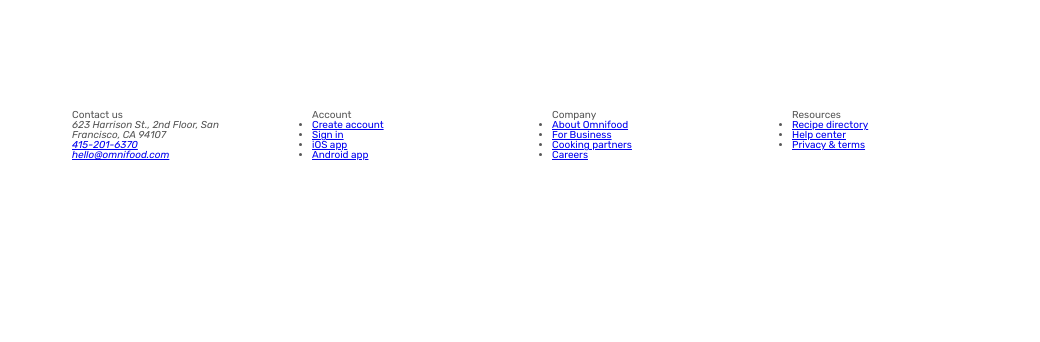
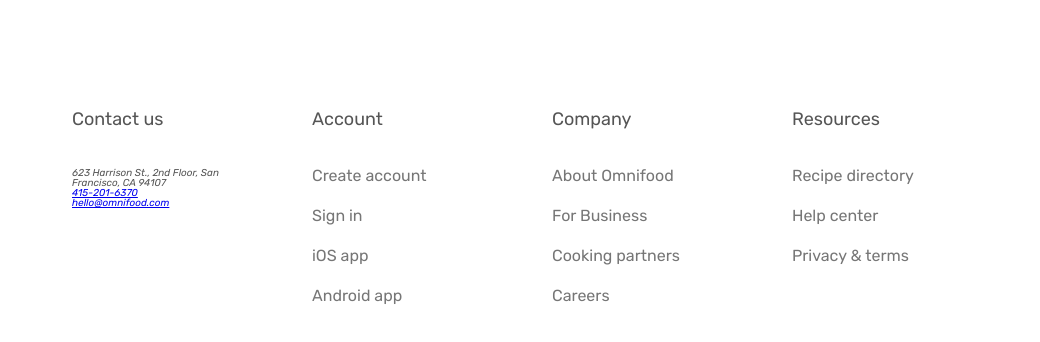
Before and after one commit to dknsapatin/Omnifood, a plain HTML site: page index.html in a window 1280 px wide. Shown: the part 6538-6880 px from the top of the page, 240-1280 px from the left. Before the commit the page ends 6824 px from the top, so only its background shows below. Drawn offline with nearby package versions, Linux system fonts and the light colour scheme.

Commit message:
Fixed links for footer

```diff
--- a/css/style.css
+++ b/css/style.css
@@ -501,3 +501,24 @@
 .footer {
   padding: 9.6rem 0;
 }
+.footer-heading {
+  font-size: 1.8rem;
+  margin-bottom: 4rem;
+}
+.footer-nav {
+  display: flex;
+  flex-direction: column;
+  list-style: none;
+  gap: 2.4rem;
+}
+.footer-link:link,
+.footer-link:visited {
+  text-decoration: none;
+  color: #767676;
+  font-size: 1.6rem;
+  transition: all 0.3s;
+}
+.footer-link:hover,
+.footer-link:active {
+  color: #555;
+}
--- a/index.html
+++ b/index.html
@@ -592,29 +592,29 @@
           </address>
         </div>
         <nav class="nav-col">
-          <p footer-heading>Account</p>
+          <p class="footer-heading">Account</p>
           <ul class="footer-nav">
-            <li><a href="#">Create account</a></li>
-            <li><a href="#">Sign in</a></li>
-            <li><a href="#">iOS app</a></li>
-            <li><a href="#">Android app</a></li>
+            <li><a class="footer-link" href="#">Create account</a></li>
+            <li><a class="footer-link" href="#">Sign in</a></li>
+            <li><a class="footer-link" href="#">iOS app</a></li>
+            <li><a class="footer-link" href="#">Android app</a></li>
           </ul>
         </nav>
         <nav class="nav-col">
-          <p footer-heading>Company</p>
+          <p class="footer-heading">Company</p>
           <ul class="footer-nav">
-            <li><a href="#">About Omnifood</a></li>
-            <li><a href="#">For Business</a></li>
-            <li><a href="#">Cooking partners</a></li>
-            <li><a href="#">Careers</a></li>
+            <li><a class="footer-link" href="#">About Omnifood</a></li>
+            <li><a class="footer-link" href="#">For Business</a></li>
+            <li><a class="footer-link" href="#">Cooking partners</a></li>
+            <li><a class="footer-link" href="#">Careers</a></li>
           </ul>
         </nav>
         <nav class="nav-col">
-          <p footer-heading>Resources</p>
+          <p class="footer-heading">Resources</p>
           <ul class="footer-nav">
-            <li><a href="#">Recipe directory</a></li>
-            <li><a href="#">Help center</a></li>
-            <li><a href="#">Privacy & terms</a></li>
+            <li><a class="footer-link" href="#">Recipe directory</a></li>
+            <li><a class="footer-link" href="#">Help center</a></li>
+            <li><a class="footer-link" href="#">Privacy & terms</a></li>
           </ul>
         </nav>
       </div>
```
